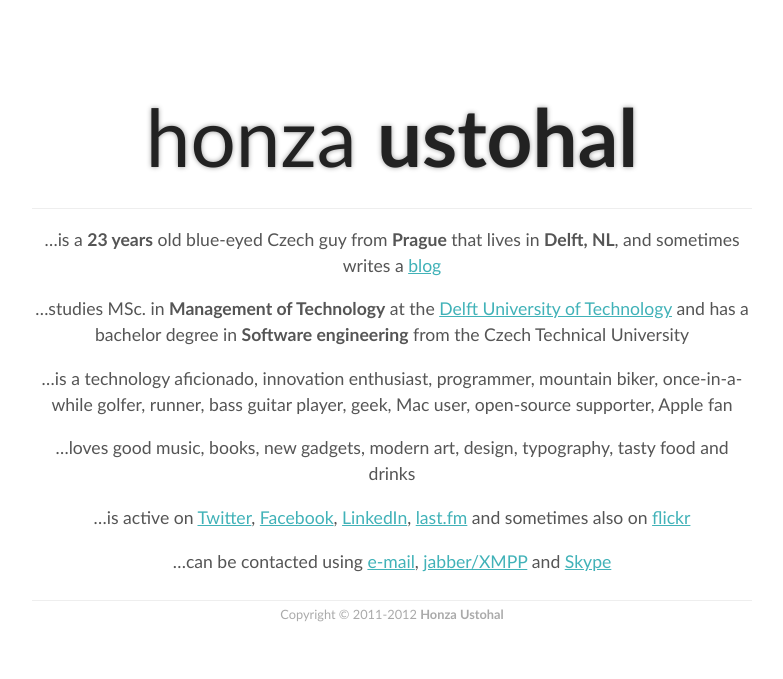
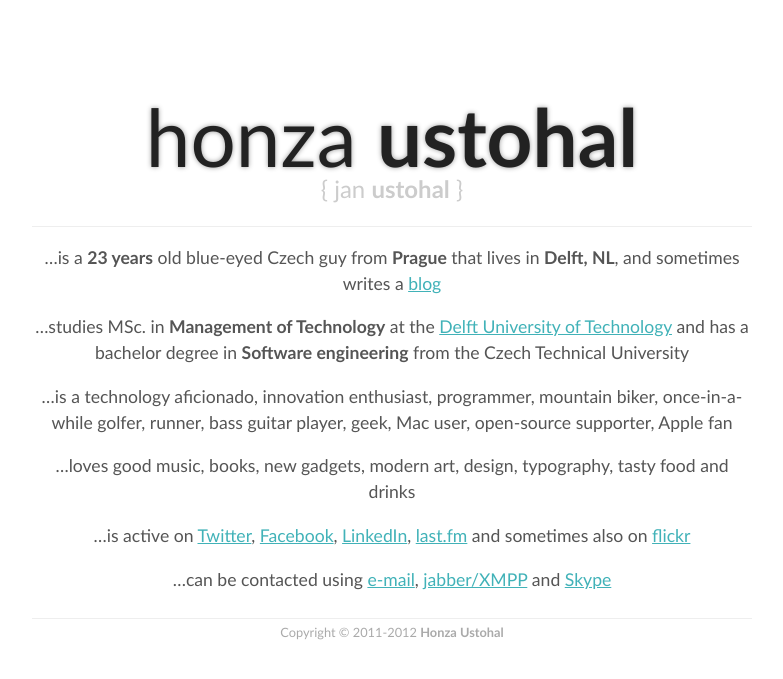
Before and after one commit to sway/sway.github.com, a Jekyll site: the page index.html, which Jekyll copies as it is, in a window 1280 px wide. Shown: the top 679 px of the page, without its empty margins (248-1031 px from the left). Built offline with Jekyll 4.4.1, drawn with Linux system fonts in a browser that asks for light colours; some web fonts are replaced; comment, search, counter and statistics services are not loaded.

Commit message:
Add jan ustohal as h2

```diff
--- a/assets/themes/honza/less/landing.less
+++ b/assets/themes/honza/less/landing.less
@@ -42,16 +42,25 @@ strong {
 
 header {
 
+
+
 	h1 {
-	margin: 1.1em 0 0.3em;
+	margin: 1.1em 0 -0.1em;
 	color: #222;
 	font: 5em @head_font;
-	text-align: center;
 	width: 100%;
 	text-shadow: @head_shadow;
 
 	}
 
+	h2 {
+		color: #CCC;
+		size: 1em;
+		margin: 0 0 1em;
+		font-weight: normal;
+	}
+
+	text-align: center;
 	border-bottom: 1px solid #EEE;
 
 }
--- a/index.html
+++ b/index.html
@@ -4,9 +4,9 @@
 <head>
 	<meta charset="utf-8">
 	<title>honza ustohal - my egoistic</title>
-	<meta name="author" content="honza">
+	<meta name="author" content="honza ustohal">
 
-	<meta name="description" content="&hellip;is a 23 years old blue-eyed Czech guy from Prague, that lives in Delft, The Netherlands &hellip;studies MSc. in Management of Technology at the Delft &hellip;">
+	<meta name="description" content="honza ustohal (jan ustohal) is a 23 years old blue-eyed Czech guy from Prague that lives in Delft, The Netherlands">
 
 	<link rel="canonical" href="http://sway.github.com">
 	<link href="/favicon.png" rel="icon">
@@ -67,6 +67,7 @@
 
 <header>
 	<h1>honza <strong>ustohal</strong></h1>
+	<h2>{ jan <strong>ustohal</strong> }</h2>
 </header>
 
 <section id="">
```
Also changed, not shown: 1 other file.
